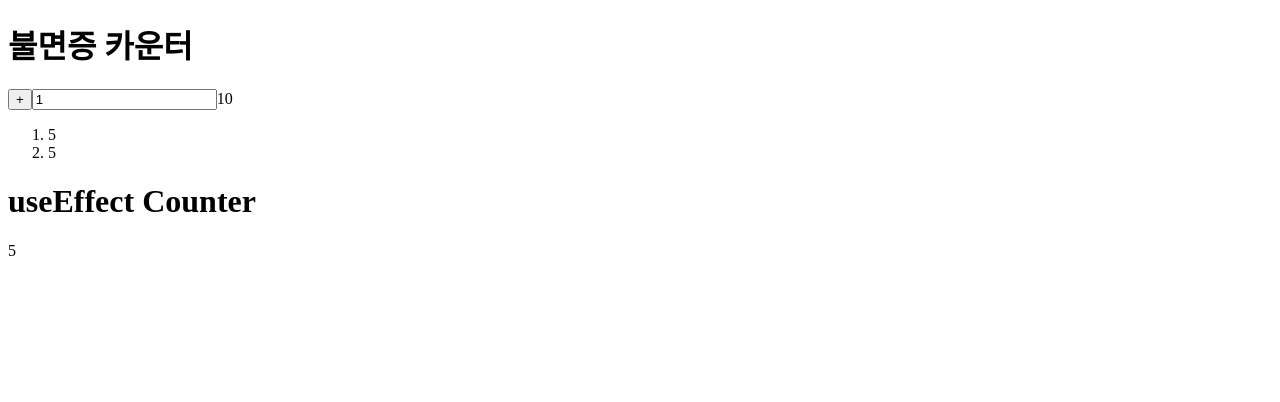
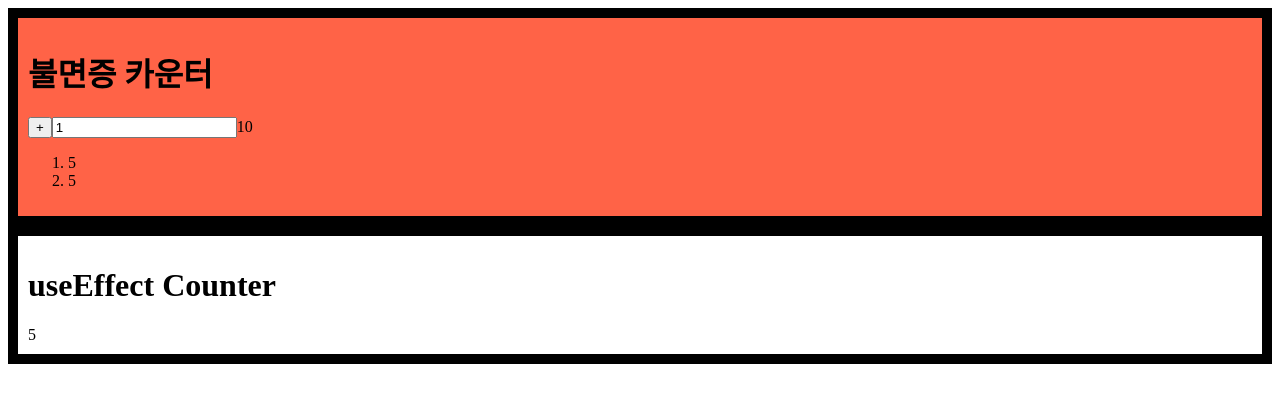
Before and after one commit to coohde/react-2023-7-22, a React (Create React App) app: page / in a window 1280 px wide. Shown: the top 402 px of the page. Built offline with nearby package versions, Linux system fonts and the light colour scheme.

Commit message:
인라인 방식으로 스타일을 줄 때는 style props를 사용한다. 값은 객체이다.

```diff
--- a/src/App.js
+++ b/src/App.js
@@ -14,7 +14,8 @@ function Counter({title, initValue}){
   const stepHandler = (evt) => {
     setStep(Number(evt.target.value));
   };
-  return <div>
+  const style = { border: '10px solid black', padding:10, backgroundColor:'tomato' };
+  return <div style={style}>
     <h1>{title}</h1>
     <button onClick={up}>+</button>
     <input type="number" value={step} onChange={stepHandler}/>
@@ -26,7 +27,6 @@ function Counter({title, initValue}){
 }
 function CounterUseEffect(){
   const [count, setCount] = useState(0);
-  console.log('CounterUseEffect', count);
   useEffect(()=>{
     console.log('useEffect');
     const id = setInterval(()=>{
@@ -38,7 +38,8 @@ function CounterUseEffect(){
       clearInterval(id);
     }
   },[]);
-  return <div>
+  const style = { border: '10px solid black', padding:10 };
+  return <div style={style}>
     <h1>useEffect Counter</h1> {count}
   </div>
 }
```
